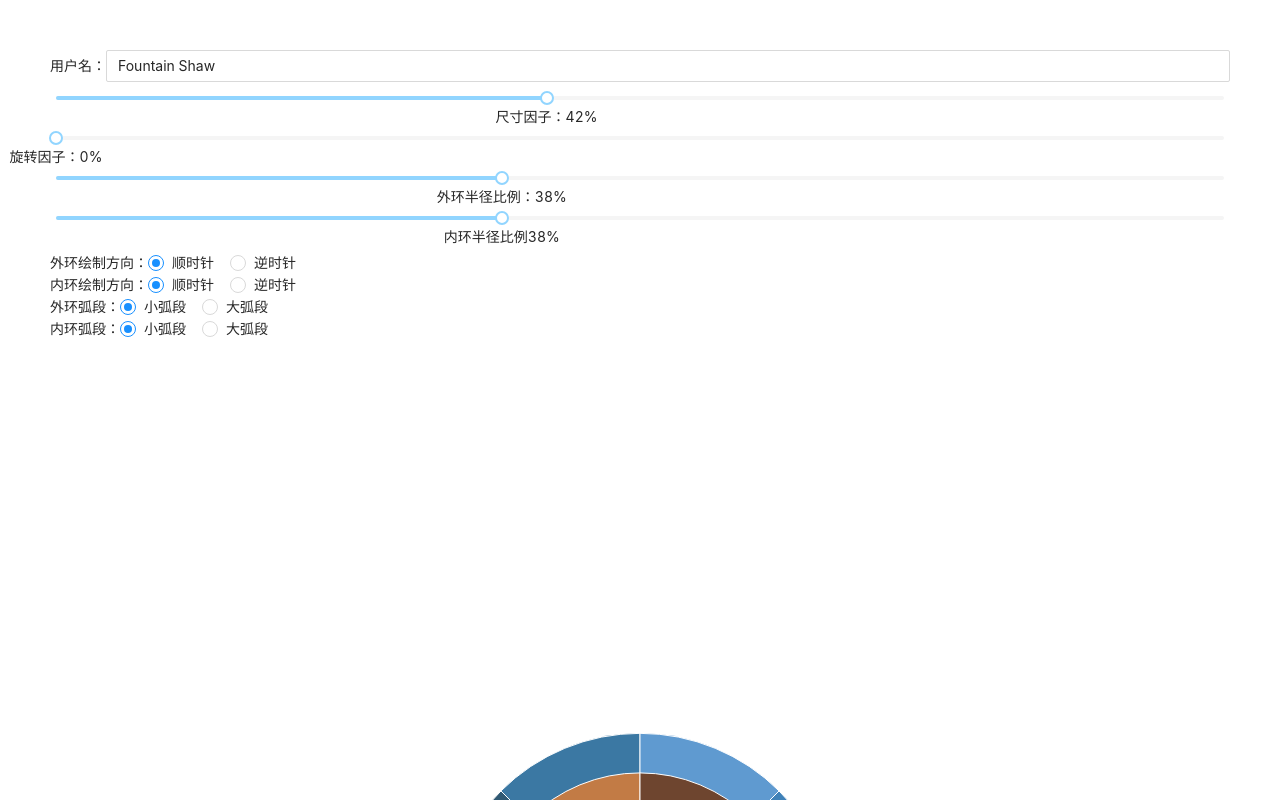
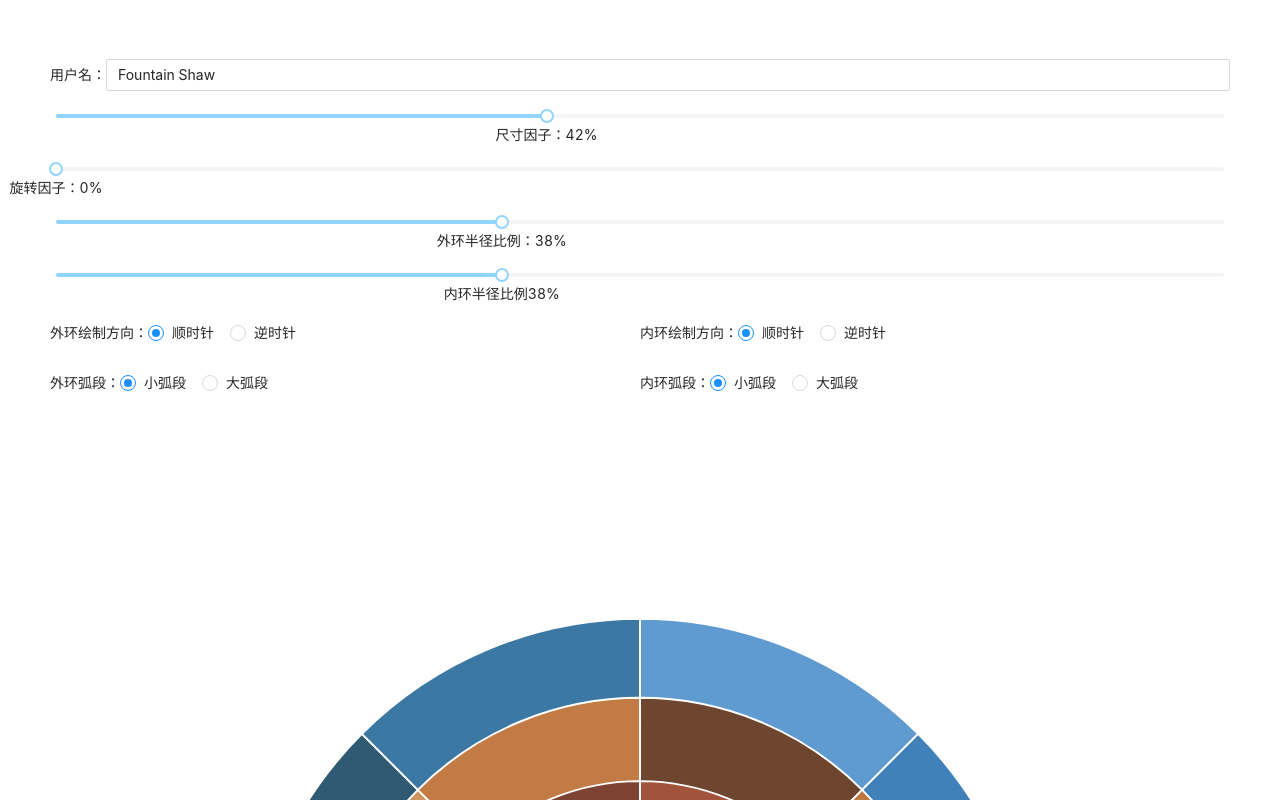
Before and after one commit to FountainShaw/react-avator, a React (Create React App) app: page / in a window 1280 px wide. Shown: the top 800 px of the page. Built offline with nearby package versions, Linux system fonts and the light colour scheme.

Commit message:
1 file modified

```diff
--- a/src/circle/Circle.js
+++ b/src/circle/Circle.js
@@ -162,7 +162,7 @@ export default function Circle() {
 
   return (
     <div style={{ padding: '50px' }}>
-      <div style={{ display: 'flex', alignItems: 'center' }}>
+      <div style={{ display: 'flex', alignItems: 'center', height: '50px' }}>
         <span>用户名：</span>
         <Input
           style={{ flex: 4 }}
@@ -172,18 +172,21 @@ export default function Circle() {
         />
       </div>
       <Slider
+        style={{ height: '25px' }}
         value={mix * 100}
         tooltipVisible={false}
         marks={{ [mix * 100]: `尺寸因子：${Math.floor(mix * 100)}%` }}
         onChange={val => setMix(val / 100)}
       />
       <Slider
+        style={{ height: '25px' }}
         value={disorder * 100}
         tooltipVisible={false}
         marks={{ [disorder * 100]: `旋转因子：${Math.floor(disorder * 100)}%` }}
         onChange={val => setDisorder(val / 100)}
       />
       <Slider
+        style={{ height: '25px' }}
         value={oRingRatio}
         tooltipVisible={false}
         marks={{
@@ -198,6 +201,7 @@ export default function Circle() {
         }
       />
       <Slider
+        style={{ height: '25px' }}
         value={iRingRatio}
         tooltipVisible={false}
         marks={{
@@ -211,7 +215,8 @@ export default function Circle() {
           )
         }
       />
-      <div>
+      <div style={{ display: 'flex', height: '50px' }}>
+        <div style={{ flex: 1 }}>
           <span>外环绘制方向：</span>
           <Radio.Group
             name={'oRing'}
@@ -226,7 +231,7 @@ export default function Circle() {
             <Radio value={1}>逆时针</Radio>
           </Radio.Group>
         </div>
-      <div>
+        <div style={{ flex: 1 }}>
           <span>内环绘制方向：</span>
           <Radio.Group
             name={'iRing'}
@@ -241,7 +246,9 @@ export default function Circle() {
             <Radio value={1}>逆时针</Radio>
           </Radio.Group>
         </div>
-      <div>
+      </div>
+      <div style={{ display: 'flex', height: '50px' }}>
+        <div style={{ flex: 1 }}>
           <span>外环弧段：</span>
           <Radio.Group
             name={'oRingL'}
@@ -256,7 +263,7 @@ export default function Circle() {
             <Radio value={1}>大弧段</Radio>
           </Radio.Group>
         </div>
-      <div>
+        <div style={{ flex: 1 }}>
           <span>内环弧段：</span>
           <Radio.Group
             name={'iRingL'}
@@ -271,7 +278,8 @@ export default function Circle() {
             <Radio value={1}>大弧段</Radio>
           </Radio.Group>
         </div>
-      <svg viewBox={`${-3 * R} ${-3 * R} ${6 * R} ${6 * R}`}>
+      </div>
+      <svg viewBox={`${-1.5 * R} ${-1.5 * R} ${3 * R} ${3 * R}`}>
         {blockInfo.map(item => (
           <path
             key={item.path}
```
Lines whose indentation alone changed are shown as unchanged.
